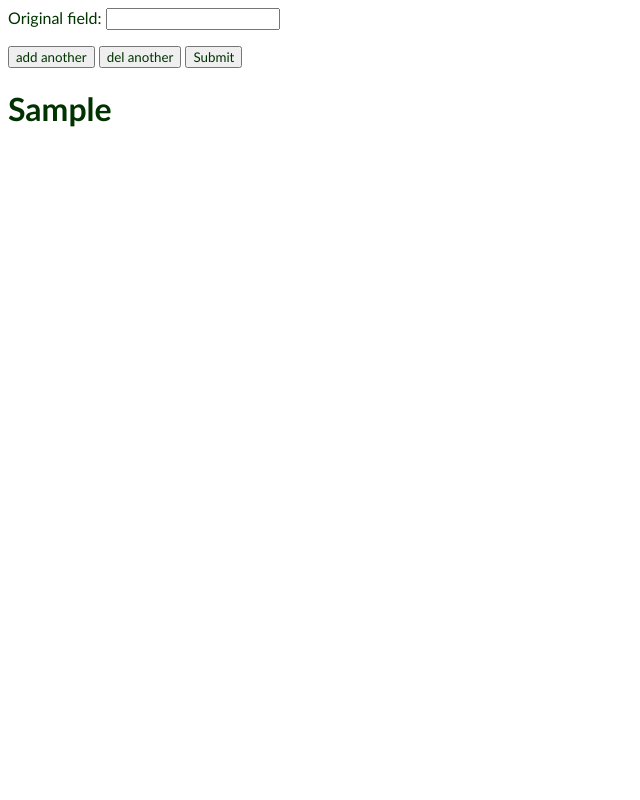
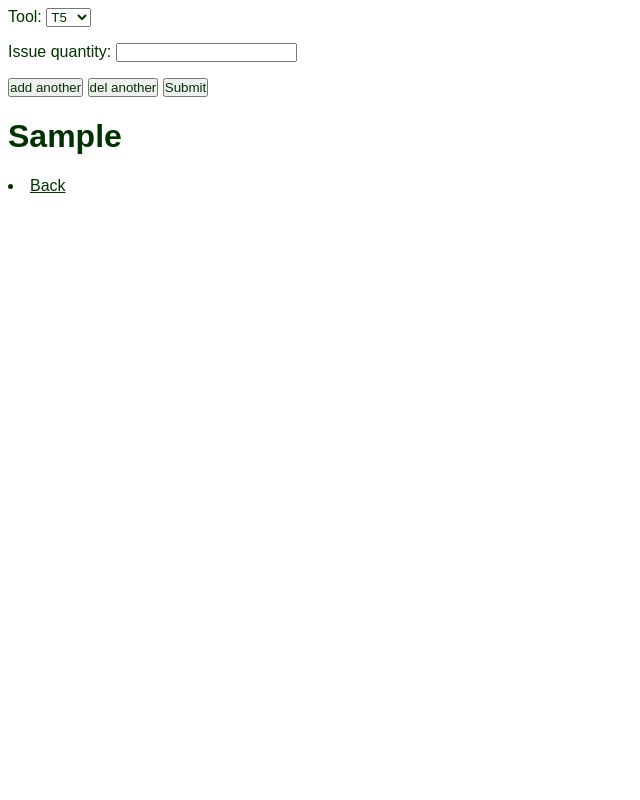
Before and after one commit to pierkoo/tools_app, a Django app: template tools/templates/tools/myview.html in a window 1280 px wide. Shown: the whole page, without its empty margins (0-640 px from the left). Run offline with Django 3.2, Linux system fonts and the light colour scheme; tables that the repository leaves empty hold one stand-in row (values such as "Sample post"); the template is opened without the code that fills it: values that come from a table or form of the project are taken from there, most other values are stand-ins (such as "Sample title", 1, 10 or a date in 2020); parts of the project's set-up code (start-up, migrations or seed data) failed here and were passed over.

Commit message:
dynamic form works

```diff
--- a/tools/forms.py
+++ b/tools/forms.py
@@ -4,47 +4,44 @@ from .models import Tools
 
 # tu deklaruje formularze
 class issueForm (forms.Form):
-    # d=Tools.objects.get(pk=1)
-
-    # c = [
-    #     (d.name, d.name), ('T6', 'T633'),     ('T8', 'T67'),      ('T10', 'T789'),
-
-    # ]
-
-
     # Generate list of list for choicefield
     at = Tools.objects.all()
-    c = []
-    for t in at:
-        temp = (t.name, t.name)
-        c.append(temp)
-
+    c=[[e.name, e.name] for e in Tools.objects.all()]
 
     tool_name = forms.ChoiceField(choices=c, label='Tool name: ')
     issue_qty = forms.IntegerField(label='Issue quantity:')
 
 
 class MyForm(forms.Form):
-    original_field = forms.CharField(required=False)
+
+    choices=[[e.name, e.name] for e in Tools.objects.all()]
+
+    tool_0 = forms.ChoiceField(choices=choices, required=False, label='Tool:')
+
+    tool_qty_0 = forms.IntegerField(label='Issue quantity:',required=False)
+
     extra_field_count = forms.IntegerField(required=False,widget=forms.HiddenInput())
+
     validate = forms.IntegerField(required=False, widget=forms.HiddenInput())
 
     def __init__(self, *args, **kwargs):
+        #choices=[[e.name, e.name] for e in Tools.objects.all()]
         extra_fields = kwargs.pop('extra', 0)
         check_valid = kwargs.pop('validate',0)
 
+        super(MyForm, self).__init__(*args, **kwargs)
 
-        if check_valid == '1':
-            req_stat=True
-
-
-
-        super(MyForm, self).__init__(*args, **kwargs)
-        self.fields['original_field'].required = check_valid
+        self.fields['tool_0'].required = check_valid
+        self.fields['tool_qty_0'].required = check_valid
         self.fields['extra_field_count'].initial = extra_fields
 
         if extra_fields:
             for index in range(int(extra_fields)):
                 # generate extra fields in the number specified via extra_fields
-                self.fields['extra_field_{index}'.format(index=index)] = \
-                    forms.CharField(required=check_valid)
+
+                self.fields['tool_{index}'.format(index=index+1)] = \
+                    forms.ChoiceField(choices=self.choices, required=check_valid, label='Tool:')
+
+                self.fields['tool_qty_{index}'.format(index=index+1)] = \
+                    forms.IntegerField(required=check_valid,
+                        label='Issue quantity')
--- a/tools/static/tools/styles/style.css
+++ b/tools/static/tools/styles/style.css
@@ -1,4 +1,9 @@
 * {
-	font-family: Calibri;
+	font-family: Arial;
 	color: #003300;
+
+
+	/*max-width: 800px;*/
+	/*margin: auto;*/
+	padding:0px;
 }
--- a/tools/templates/tools/issue.html
+++ b/tools/templates/tools/issue.html
@@ -15,7 +15,6 @@
 
 
     <input type="submit" value="Submit">
-    <input type="submit" value="Submit">
 </form>
 
 
--- a/tools/templates/tools/myview.html
+++ b/tools/templates/tools/myview.html
@@ -14,6 +14,8 @@
 <form method='post'>
 	{% csrf_token %}
     <div id="forms" >
+
+
         {{ form.as_p }}
     </div>
     <button id="add-another" formmethod="get" onclick="myFunction();">add another</button>
@@ -23,6 +25,7 @@
 
 <h1> {{e}} </h1>
 
+<li> <a href="{% url 'on_stock' %}"> Back </a>  </li>
 
 </body>
 
--- a/tools/templates/tools/on_stock.html
+++ b/tools/templates/tools/on_stock.html
@@ -1,5 +1,7 @@
 {% load static %}
 <link rel="stylesheet" type="text/css" href="{% static 'tools/styles/style.css' %}">
+
+<body>
 
 <h1> Tools app - main page </h1>
 <br>
@@ -30,3 +32,5 @@
 
 <li> <a href="{% url 'mv' %}"> Test 1 </a>	</li>
 <li> <a href="{% url 'test2' %}"> Test 2  </a>	</li>
+
+</body>
```
Also changed, not shown: tools/templates/tools/myview.js (deleted, +0 -28 lines), tools/views.py (+44 -6 lines), db.sqlite3.
